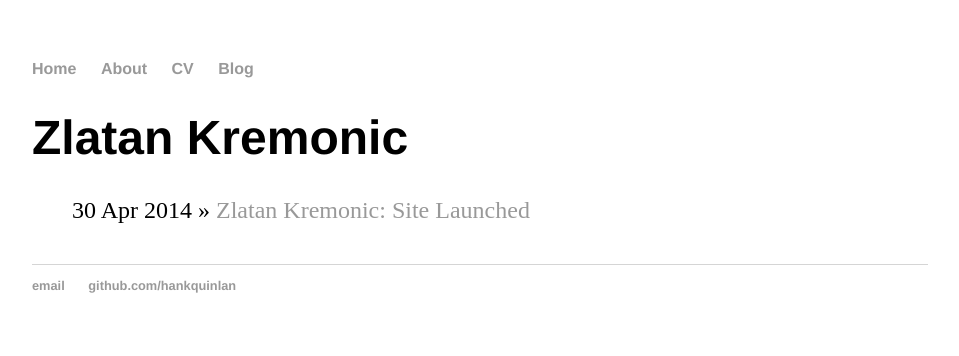
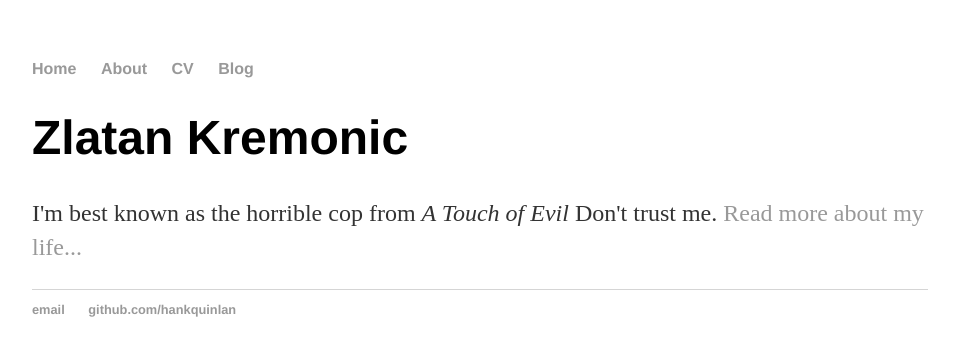
Before and after one commit to xuhui1990/zlatankr.github.io, a Jekyll site: the page built from about/index.html, in a window 1280 px wide. Shown: the top 356 px of the page, without its empty margins (160-1119 px from the left). Built offline with Jekyll 4.4.1, drawn with Linux system fonts in a browser that asks for light colours.

Commit message:
Update index.html

```diff
--- a/about/index.html
+++ b/about/index.html
@@ -1,9 +1,8 @@
 ---
 layout: default
+title: Zlatan Kremonic
 ---
-<h1>{{ page.title }}</h1>
-<p class="meta">{{ page.date | date_to_string }}</p>
-
 <div class="about">
-  {{ content }}
-</div>
+	<h1>Zlatan Kremonic</h1>
+	<p>I'm best known as the horrible cop from <em>A Touch of Evil</em> Don't trust me. <a href="/about">Read more about my life...</a></p>
+</div><!-- /.blurb -->
```
